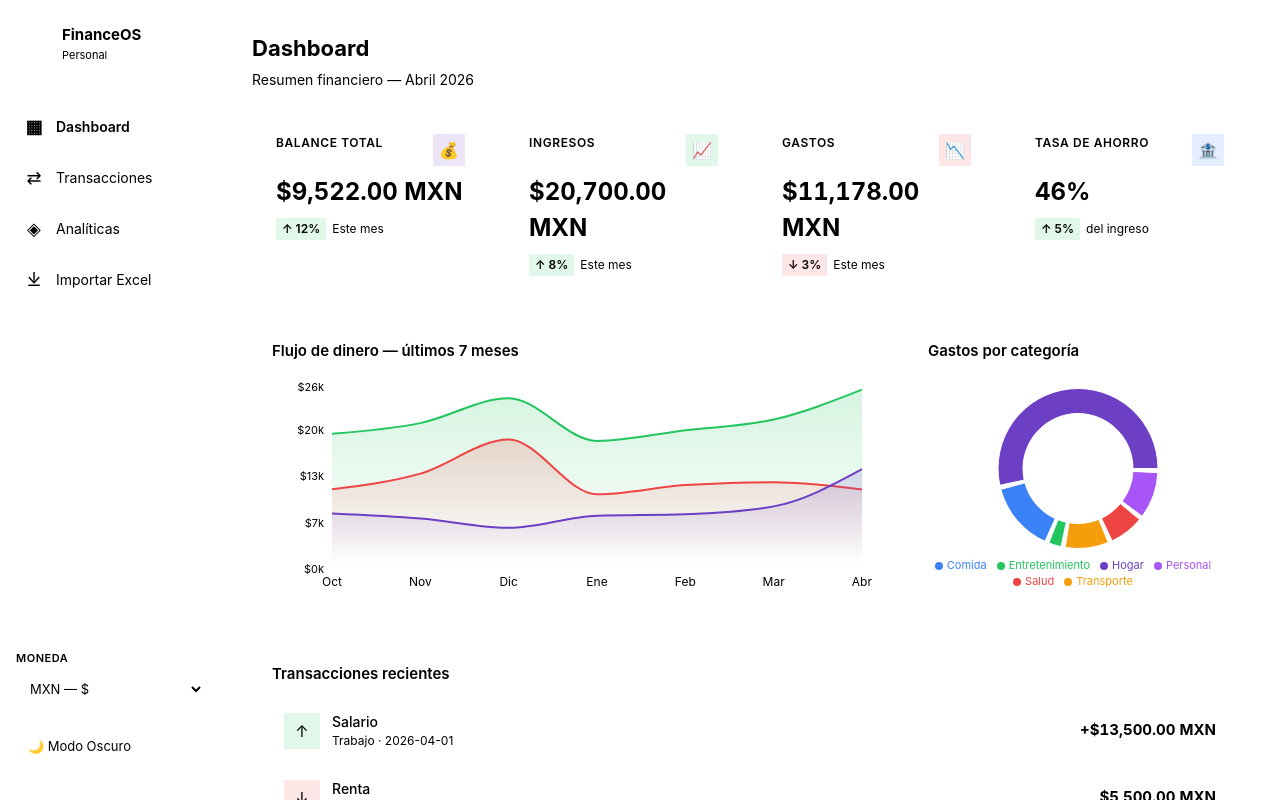
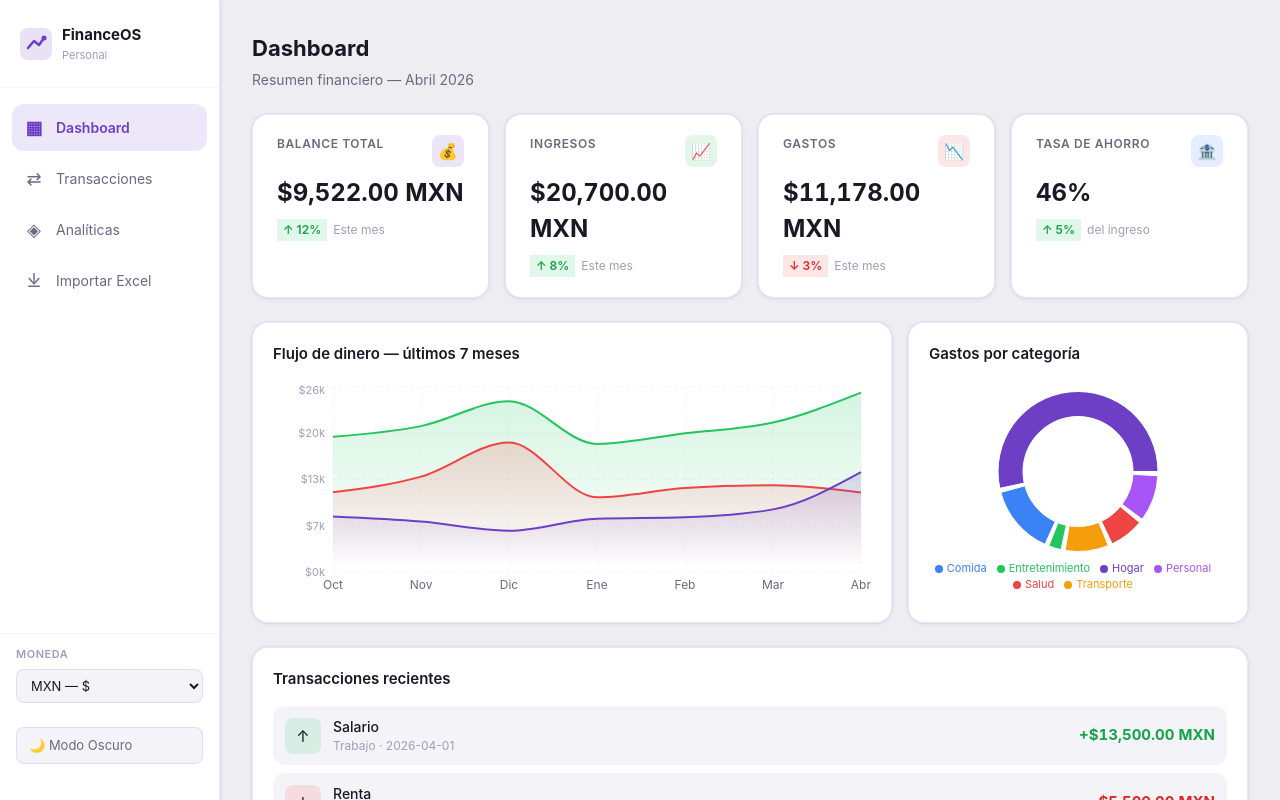
Before and after one commit to ArnoldoCr/finance-dashboard, a React (Vite) app: page / in a window 1280 px wide. Built offline with nearby package versions, Linux system fonts and the light colour scheme; a web font is replaced by a local one.

Commit message:
fix: mejora contraste de cards en light y dark mode

```diff
--- a/src/App.css
+++ /dev/null
@@ -1,207 +0,0 @@
-.counter {
-  font-size: 16px;
-  padding: 5px 10px;
-  border-radius: 5px;
-  color: var(--accent);
-  background: var(--accent-bg);
-  border: 2px solid transparent;
-  transition: border-color 0.3s;
-  margin-bottom: 24px;
-
-  &:hover {
-    border-color: var(--accent-border);
-  }
-  &:focus-visible {
-    outline: 2px solid var(--accent);
-    outline-offset: 2px;
-  }
-}
-
-.hero {
-  position: relative;
-
-  .base,
-  .framework,
-  .vite {
-    inset-inline: 0;
-    margin: 0 auto;
-  }
-
-  .base {
-    width: 170px;
-    position: relative;
-    z-index: 0;
-  }
-
-  .framework,
-  .vite {
-    position: absolute;
-  }
-
-  .framework {
-    z-index: 1;
-    top: 34px;
-    height: 28px;
-    transform: perspective(2000px) rotateZ(300deg) rotateX(44deg) rotateY(39deg)
-      scale(1.4);
-  }
-
-  .vite {
-    z-index: 0;
-    top: 107px;
-    height: 26px;
-    width: auto;
-    transform: perspective(2000px) rotateZ(300deg) rotateX(40deg) rotateY(39deg)
-      scale(0.8);
-  }
-}
-
-#center {
-  display: flex;
-  flex-direction: column;
-  gap: 25px;
-  place-content: center;
-  place-items: center;
-  flex-grow: 1;
-
-  @media (max-width: 1024px) {
-    padding: 32px 20px 24px;
-    gap: 18px;
-  }
-}
-
-#next-steps {
-  display: flex;
-  border-top: 1px solid var(--border);
-  text-align: left;
-
-  & > div {
-    flex: 1 1 0;
-    padding: 32px;
-    @media (max-width: 1024px) {
-      padding: 24px 20px;
-    }
-  }
-
-  .icon {
-    margin-bottom: 16px;
-    width: 22px;
-    height: 22px;
-  }
-
-  @media (max-width: 1024px) {
-    flex-direction: column;
-    text-align: center;
-  }
-}
-
-#docs {
-  border-right: 1px solid var(--border);
-
-  @media (max-width: 1024px) {
-    border-right: none;
-    border-bottom: 1px solid var(--border);
-  }
-}
-
-#next-steps ul {
-  list-style: none;
-  padding: 0;
-  display: flex;
-  gap: 8px;
-  margin: 32px 0 0;
-
-  .logo {
-    height: 18px;
-  }
-
-  a {
-    color: var(--text-h);
-    font-size: 16px;
-    border-radius: 6px;
-    background: var(--social-bg);
-    display: flex;
-    padding: 6px 12px;
-    align-items: center;
-    gap: 8px;
-    text-decoration: none;
-    transition: box-shadow 0.3s;
-
-    &:hover {
-      box-shadow: var(--shadow);
-    }
-    .button-icon {
-      height: 18px;
-      width: 18px;
-    }
-  }
-
-  @media (max-width: 1024px) {
-    margin-top: 20px;
-    flex-wrap: wrap;
-    justify-content: center;
-
-    li {
-      flex: 1 1 calc(50% - 8px);
-    }
-
-    a {
-      width: 100%;
-      justify-content: center;
-      box-sizing: border-box;
-    }
-  }
-}
-
-#spacer {
-  height: 88px;
-  border-top: 1px solid var(--border);
-  @media (max-width: 1024px) {
-    height: 48px;
-  }
-}
-
-.ticks {
-  position: relative;
-  width: 100%;
-
-  &::before,
-  &::after {
-    content: '';
-    position: absolute;
-    top: -4.5px;
-    border: 5px solid transparent;
-  }
-
-  &::before {
-    left: 0;
-    border-left-color: var(--border);
-  }
-  &::after {
-    right: 0;
-    border-right-color: var(--border);
-  }
-}
-
-/* Dark mode fallback para sistema */
-@media (prefers-color-scheme: dark) {
-  :root:not([data-theme="light"]) {
-    --color-bg:             #0f0e17;
-    --color-surface:        #16141f;
-    --color-surface-2:      #1d1a2a;
-    --color-surface-offset: #231f33;
-    --color-border:         rgba(140,120,220,0.15);
-    --color-divider:        rgba(140,120,220,0.08);
-    --color-text:           #e8e5f5;
-    --color-text-muted:     #8f8aaa;
-    --color-text-faint:     #5a5672;
-    --color-primary:        #9b6fe0;
-    --color-primary-hover:  #b48af0;
-    --color-primary-highlight: #2d2045;
-    --color-income:         #4ade80;
-    --color-expense:        #f87171;
-    --shadow-sm: 0 1px 3px rgba(0,0,0,0.3);
-    --shadow-md: 0 4px 16px rgba(0,0,0,0.4);
-    --shadow-lg: 0 12px 40px rgba(0,0,0,0.5);
-  }
-}
--- a/src/index.css
+++ b/src/index.css
@@ -1 +1,101 @@
 @import "tailwindcss";
+
+:root, [data-theme="light"] {
+  --color-bg:             #eeedf2;
+  --color-surface:        #ffffff;
+  --color-surface-2:      #f4f3f8;
+  --color-surface-offset: #e8e6f0;
+  --color-border:         rgba(100,90,180,0.14);
+  --color-divider:        rgba(100,90,180,0.07);
+  --color-text:           #1a1825;
+  --color-text-muted:     #6b6880;
+  --color-text-faint:     #a09db8;
+  --color-text-inverse:   #ffffff;
+  --color-primary:        #6c3fc5;
+  --color-primary-hover:  #5a31a8;
+  --color-primary-active: #472589;
+  --color-primary-highlight: #ede8f9;
+  --color-accent:         #3b82f6;
+  --color-income:         #16a34a;
+  --color-expense:        #dc2626;
+  --color-saving:         #3b82f6;
+  --radius-sm: 0.375rem;
+  --radius-md: 0.5rem;
+  --radius-lg: 0.75rem;
+  --radius-xl: 1rem;
+  --radius-2xl: 1.5rem;
+  --shadow-sm: 0 1px 4px rgba(80,60,160,0.10), 0 0 0 1px rgba(100,90,180,0.06);
+  --shadow-md: 0 4px 20px rgba(80,60,160,0.13), 0 0 0 1px rgba(100,90,180,0.07);
+  --shadow-lg: 0 12px 40px rgba(80,60,160,0.16);
+  --transition: 180ms cubic-bezier(0.16,1,0.3,1);
+  --font-body: 'Satoshi', 'Inter', sans-serif;
+}
+
+[data-theme="dark"] {
+  --color-bg:             #0c0b14;
+  --color-surface:        #181622;
+  --color-surface-2:      #211e2e;
+  --color-surface-offset: #2a263a;
+  --color-border:         rgba(160,140,255,0.12);
+  --color-divider:        rgba(160,140,255,0.07);
+  --color-text:           #eae8f5;
+  --color-text-muted:     #9490b0;
+  --color-text-faint:     #5c5878;
+  --color-text-inverse:   #0c0b14;
+  --color-primary:        #a87ee8;
+  --color-primary-hover:  #bf9cf2;
+  --color-primary-active: #d4bafc;
+  --color-primary-highlight: #2a1f45;
+  --color-accent:         #60a5fa;
+  --color-income:         #4ade80;
+  --color-expense:        #f87171;
+  --color-saving:         #60a5fa;
+  --shadow-sm: 0 1px 4px rgba(0,0,0,0.4), 0 0 0 1px rgba(160,140,255,0.08);
+  --shadow-md: 0 4px 20px rgba(0,0,0,0.5), 0 0 0 1px rgba(160,140,255,0.10);
+  --shadow-lg: 0 12px 40px rgba(0,0,0,0.6), 0 0 0 1px rgba(160,140,255,0.08);
+}
+
+@media (prefers-color-scheme: dark) {
+  :root:not([data-theme="light"]) {
+    --color-bg:             #0c0b14;
+    --color-surface:        #181622;
+    --color-surface-2:      #211e2e;
+    --color-surface-offset: #2a263a;
+    --color-border:         rgba(160,140,255,0.12);
+    --color-divider:        rgba(160,140,255,0.07);
+    --color-text:           #eae8f5;
+    --color-text-muted:     #9490b0;
+    --color-text-faint:     #5c5878;
+    --color-primary:        #a87ee8;
+    --color-primary-highlight: #2a1f45;
+    --color-income:         #4ade80;
+    --color-expense:        #f87171;
+    --shadow-sm: 0 1px 4px rgba(0,0,0,0.4), 0 0 0 1px rgba(160,140,255,0.08);
+    --shadow-md: 0 4px 20px rgba(0,0,0,0.5), 0 0 0 1px rgba(160,140,255,0.10);
+    --shadow-lg: 0 12px 40px rgba(0,0,0,0.6);
+  }
+}
+
+*, *::before, *::after { box-sizing: border-box; margin: 0; padding: 0; }
+
+html { -webkit-font-smoothing: antialiased; scroll-behavior: smooth; }
+
+body {
+  min-height: 100dvh;
+  font-family: var(--font-body, 'Inter', sans-serif);
+  font-size: 1rem;
+  color: var(--color-text);
+  background-color: var(--color-bg);
+  transition: background-color var(--transition), color var(--transition);
+}
+
+:focus-visible {
+  outline: 2px solid var(--color-primary);
+  outline-offset: 3px;
+  border-radius: var(--radius-sm);
+}
+
+::-webkit-scrollbar { width: 6px; height: 6px; }
+::-webkit-scrollbar-track { background: var(--color-bg); }
+::-webkit-scrollbar-thumb { background: var(--color-surface-offset); border-radius: 99px; }
+::-webkit-scrollbar-thumb:hover { background: var(--color-text-faint); }
```
